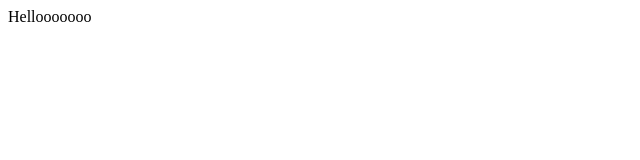
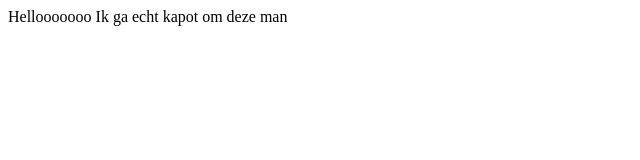
Before and after one commit to MilanDoodeman/gittutorial, a plain HTML site: page index.html in a window 1280 px wide. Shown: the whole page, without its empty margins (0-640 px from the left). Drawn offline with Linux system fonts and the light colour scheme.

Commit message:
text toegevoegd

```diff
--- a/index.html
+++ b/index.html
@@ -4,5 +4,6 @@
     </head>
     <body>
         Hellooooooo
+        Ik ga echt kapot om deze man
     </body>
 </html>
```
